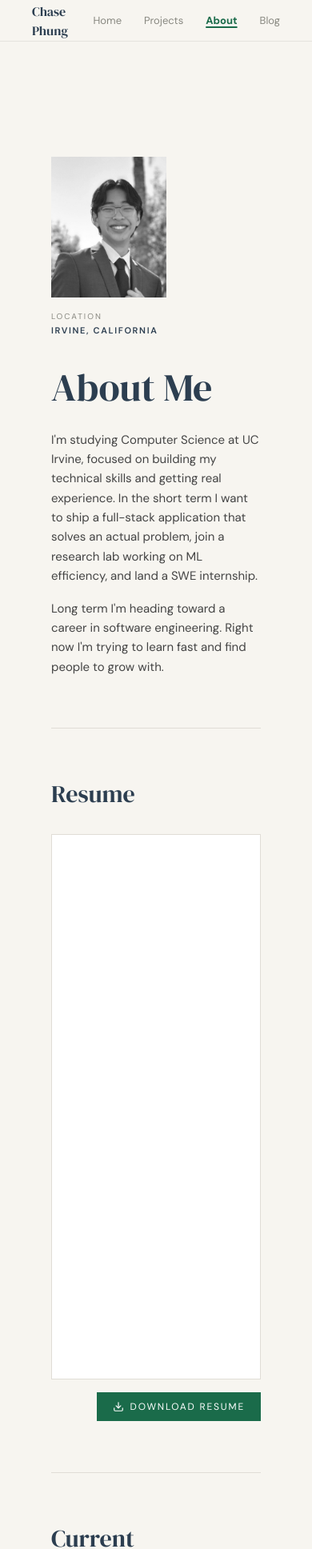
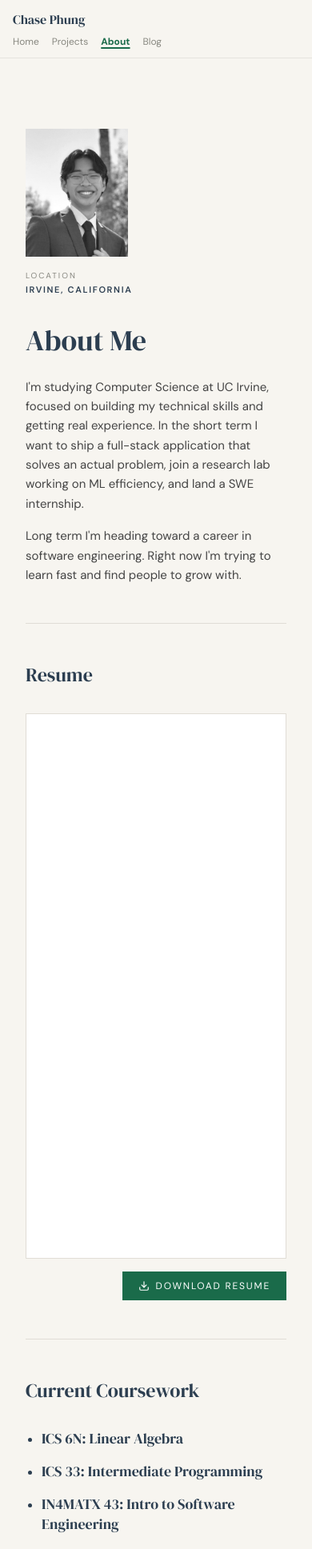
Before and after one commit to cphung913/personal-website, a Next.js app: page /about in a window 390 px wide. Shown: the top 1937 px of the page at 80% size. Built offline with nearby package versions, Linux system fonts and the light colour scheme.

Commit message:
mobile friendly ui changes

```diff
--- a/app/about/page.tsx
+++ b/app/about/page.tsx
@@ -42,14 +42,14 @@ export default function AboutPage() {
   return (
     <main className="min-h-screen bg-[#F7F5F0] text-[#0D0D0D]">
       {/* ── Hero ── */}
-      <section className="max-w-3xl mx-auto px-6 pt-20 pb-16">
+      <section className="mx-auto max-w-3xl px-4 pb-12 pt-12 sm:px-6 sm:pb-16 sm:pt-20">
         <div className="flex flex-col-reverse md:flex-row md:items-start md:gap-12">
           {/* Text */}
           <div className="flex-1 mt-8 md:mt-0">
             <h1
               ref={(el) => addRef(el, 1)}
               style={{ ...fadeStyle, transitionDelay: "80ms" }}
-              className="font-['DM_Serif_Display'] text-5xl text-[#2C3E50] leading-tight mb-6"
+              className="mb-6 font-['DM_Serif_Display'] text-4xl leading-tight text-[#2C3E50] sm:text-5xl"
             >
               About Me
             </h1>
@@ -59,15 +59,15 @@ export default function AboutPage() {
               className="text-[15px] leading-relaxed text-[#444] space-y-4 font-['DM_Sans']"
             >
               <p>
-                I'm studying Computer Science at UC Irvine, focused on building
+                I&apos;m studying Computer Science at UC Irvine, focused on building
                 my technical skills and getting real experience. In the short
                 term I want to ship a full-stack application that solves an
                 actual problem, join a research lab working on ML efficiency,
                 and land a SWE internship.
               </p>
               <p>
-                Long term I'm heading toward a career in software engineering.
-                Right now I'm trying to learn fast and find people to grow with.
+                Long term I&apos;m heading toward a career in software engineering.
+                Right now I&apos;m trying to learn fast and find people to grow with.
               </p>
             </div>
           </div>
@@ -78,7 +78,7 @@ export default function AboutPage() {
             style={{ ...fadeStyle, transitionDelay: "240ms" }}
             className="flex-shrink-0"
           >
-            <div className="w-36 h-44 md:w-44 md:h-56 overflow-hidden bg-[#ddd]">
+            <div className="h-40 w-32 overflow-hidden bg-[#ddd] md:h-56 md:w-44">
               {/* Replace src with actual photo path */}
               <img
                 src="/chase.jpg"
@@ -101,7 +101,7 @@ export default function AboutPage() {
         </div>
       </section>
 
-      <div className="max-w-3xl mx-auto px-6">
+      <div className="mx-auto max-w-3xl px-4 sm:px-6">
         <hr className="border-[#E0DDD6]" />
       </div>
 
@@ -109,9 +109,9 @@ export default function AboutPage() {
       <section
         ref={(el) => addRef(el, 4)}
         style={{ ...fadeStyle, transitionDelay: "0ms" }}
-        className="max-w-3xl mx-auto px-6 py-16"
+        className="mx-auto max-w-3xl px-4 py-12 sm:px-6 sm:py-16"
       >
-        <h2 className="font-['DM_Serif_Display'] text-3xl text-[#2C3E50] mb-8">
+        <h2 className="mb-8 font-['DM_Serif_Display'] text-2xl text-[#2C3E50] sm:text-3xl">
           Resume
         </h2>
 
@@ -158,7 +158,7 @@ export default function AboutPage() {
         </div>
       </section>
 
-      <div className="max-w-3xl mx-auto px-6">
+      <div className="mx-auto max-w-3xl px-4 sm:px-6">
         <hr className="border-[#E0DDD6]" />
       </div>
 
@@ -166,9 +166,9 @@ export default function AboutPage() {
       <section
         ref={(el) => addRef(el, 5)}
         style={{ ...fadeStyle, transitionDelay: "0ms" }}
-        className="max-w-3xl mx-auto px-6 py-16"
+        className="mx-auto max-w-3xl px-4 py-12 sm:px-6 sm:py-16"
       >
-        <h2 className="font-['DM_Serif_Display'] text-3xl text-[#2C3E50] mb-8">
+        <h2 className="mb-8 font-['DM_Serif_Display'] text-2xl text-[#2C3E50] sm:text-3xl">
           Current Coursework
         </h2>
 
@@ -188,7 +188,7 @@ export default function AboutPage() {
         </ul>
       </section>
 
-      <div className="max-w-3xl mx-auto px-6">
+      <div className="mx-auto max-w-3xl px-4 sm:px-6">
         <hr className="border-[#E0DDD6]" />
       </div>
 
@@ -196,15 +196,15 @@ export default function AboutPage() {
       <section
         ref={(el) => addRef(el, 10)}
         style={{ ...fadeStyle, transitionDelay: "0ms" }}
-        className="max-w-3xl mx-auto px-6 py-16"
+        className="mx-auto max-w-3xl px-4 py-12 sm:px-6 sm:py-16"
       >
-        <h2 className="font-['DM_Serif_Display'] text-3xl text-[#2C3E50] mb-6">
+        <h2 className="mb-6 font-['DM_Serif_Display'] text-2xl text-[#2C3E50] sm:text-3xl">
           Beyond the Terminal
         </h2>
 
         <div className="font-['DM_Sans'] text-[15px] leading-relaxed text-[#444] space-y-4 max-w-xl">
           <p>
-            Outside of CS, I am a jazz musician, hiker, and gym goer. I've been to 6 national parks, and I'm always planning the next road trip or vacation.
+            Outside of CS, I am a jazz musician, hiker, and gym goer. I&apos;ve been to 6 national parks, and I&apos;m always planning the next road trip or vacation.
           </p>
           <p>
             I show up to hackathons partly for the fun and partly for the
--- a/app/layout.tsx
+++ b/app/layout.tsx
@@ -39,7 +39,7 @@ export default function RootLayout({
     >
       <body className="flex min-h-full flex-col bg-[#F7F5F0] font-sans text-[#0D0D0D]">
         <Header />
-        <main className="mx-auto w-full max-w-180 flex-1 px-10 pt-16">
+        <main className="mx-auto w-full max-w-180 flex-1 px-4 pt-10 sm:px-6 sm:pt-12 lg:px-10 lg:pt-16">
           {children}
           <Analytics />
         </main>
--- a/app/not-found.tsx
+++ b/app/not-found.tsx
@@ -2,11 +2,11 @@ import Link from "next/link";
 
 export default function NotFound() {
   return (
-    <main className="min-h-100 bg-[#F7F5F0] flex flex-col items-center justify-center px-6">
+    <main className="flex min-h-screen flex-col items-center justify-center bg-[#F7F5F0] px-4 text-center sm:px-6">
       <p className="text-xs tracking-[0.18em] text-[#888880] uppercase font-['DM_Sans'] mb-4">
         404
       </p>
-      <h1 className="font-['DM_Serif_Display'] text-4xl text-[#2C3E50] mb-6">
+      <h1 className="mb-6 font-['DM_Serif_Display'] text-3xl text-[#2C3E50] sm:text-4xl">
         Looks like nothing is here.
       </h1>
       <Link
--- a/app/projects/page.tsx
+++ b/app/projects/page.tsx
@@ -75,7 +75,7 @@ function ProjectCard({
       {showDivider && (
         <hr className="border-t border-[rgba(13,13,13,0.08)] mb-0" />
       )}
-      <div className="grid grid-cols-[180px_1fr] gap-x-6 py-16" style={style}>
+      <div className="grid grid-cols-1 gap-y-4 py-10 sm:grid-cols-[180px_1fr] sm:gap-x-6 sm:gap-y-0 sm:py-16" style={style}>
         {/* Left column */}
         <div className="pt-1">
           <p
@@ -168,12 +168,12 @@ export default function ProjectsPage() {
       className="min-h-screen"
       style={{ background: "#F7F5F0" }}
     >
-      <div className="max-w-[720px] mx-auto px-10 pt-4 pb-24">
+      <div className="mx-auto max-w-[720px] px-4 pt-4 pb-16 sm:px-6 sm:pb-20 lg:px-10 lg:pb-24">
 
         {/* Page header */}
         <div className="mb-1" style={fadeStyle(0)}>
           <h1
-            className="text-[64px] leading-[1.05] mb-3"
+            className="mb-3 text-[clamp(40px,10vw,64px)] leading-[1.05]"
             style={{
               fontFamily: "'DM Serif Display', serif",
               color: "#2C3E50",
--- a/components/shell/footer.tsx
+++ b/components/shell/footer.tsx
@@ -1,12 +1,12 @@
 "use client";
 export default function Footer() {
   return (
-    <footer className="flex items-center justify-between border-t border-[rgba(13,13,13,0.08)] py-6 pl-12 pr-12">
+    <footer className="flex flex-col items-start gap-4 border-t border-[rgba(13,13,13,0.08)] px-4 py-6 sm:flex-row sm:items-center sm:justify-between sm:px-6 lg:px-12">
       <p className="font-sans text-[11px] uppercase tracking-[0.08em] text-[#888880]">
         © 2026 Chase Phung
       </p>
 
-      <div className="flex gap-6">
+      <div className="flex flex-wrap gap-x-4 gap-y-2 sm:gap-6">
         {[
           { label: "GitHub", href: "https://github.com/cphung913" },
           { label: "LinkedIn", href: "https://linkedin.com/in/chasephung" },
--- a/components/shell/header.tsx
+++ b/components/shell/header.tsx
@@ -13,7 +13,7 @@ export default function Header() {
   ];
 
   return (
-    <header className="sticky top-0 z-50 flex h-[52px] items-center justify-between border-b border-[rgba(13,13,13,0.08)] bg-[#F7F5F0] px-10">
+    <header className="sticky top-0 z-50 flex min-h-[52px] flex-col items-start justify-center gap-2 border-b border-[rgba(13,13,13,0.08)] bg-[#F7F5F0] px-4 py-3 sm:flex-row sm:items-center sm:justify-between sm:gap-0 sm:px-6 sm:py-0 lg:px-10">
       <Link
         href="/"
         className="font-serif text-base text-[#2C3E50] no-underline"
@@ -21,7 +21,7 @@ export default function Header() {
         Chase Phung
       </Link>
 
-      <nav className="flex gap-7">
+      <nav className="flex w-full flex-wrap gap-x-4 gap-y-1 sm:w-auto sm:gap-7">
         {links.map((l) => {
           const isActive =
             l.href === "/" ? pathname === "/" : pathname.startsWith(l.href);
@@ -30,7 +30,7 @@ export default function Header() {
             <Link
               key={l.label}
               href={l.href}
-              className={`font-sans text-[13px] transition-colors transition-transform duration-150 hover:text-[#1A6B4A] hover:scale-105 ${
+              className={`font-sans text-xs sm:text-[13px] transition-colors transition-transform duration-150 hover:text-[#1A6B4A] hover:scale-105 ${
                 isActive
                   ? "text-[#1A6B4A] underline underline-offset-[3px] decoration-2 font-bold"
                   : "text-[#888880] no-underline"
```
Also changed, not shown: app/page.tsx (+7 -7 lines).
